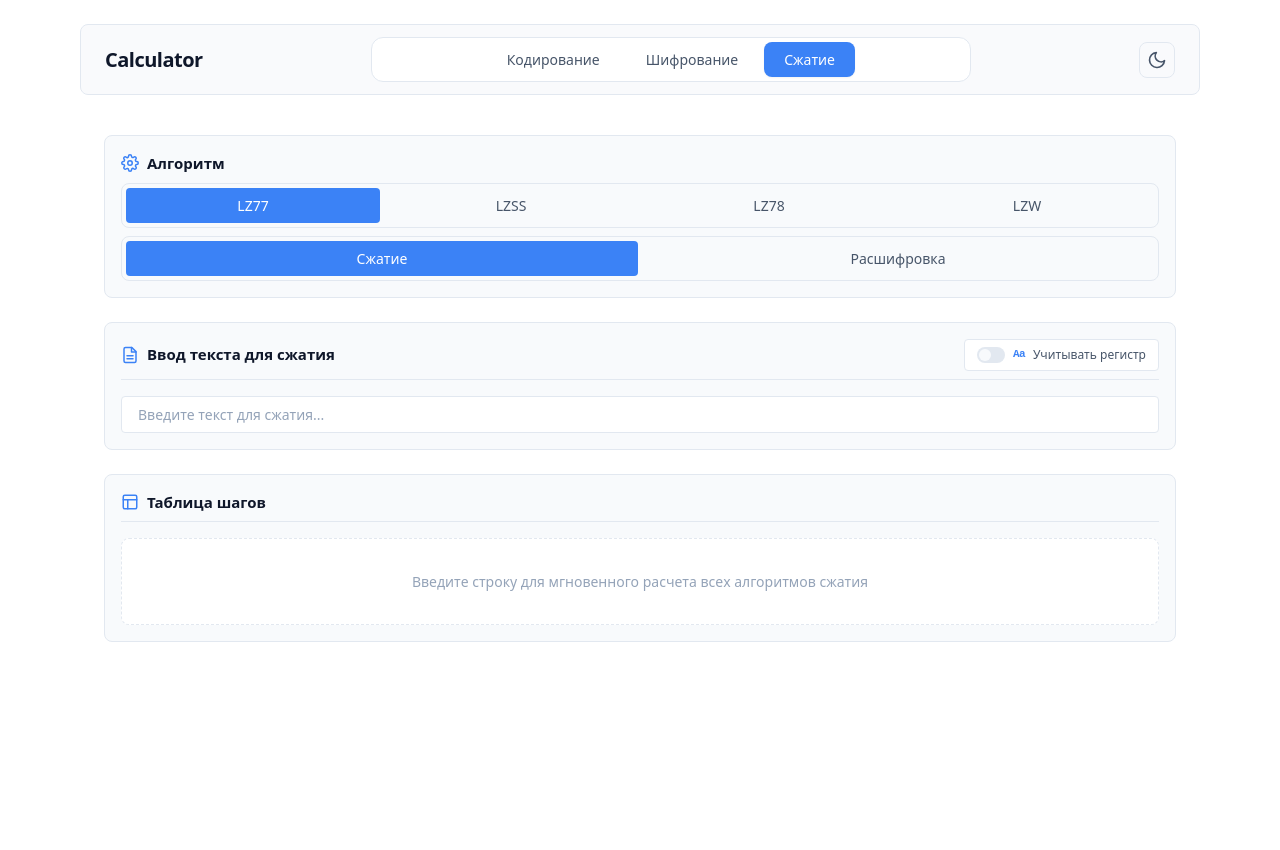
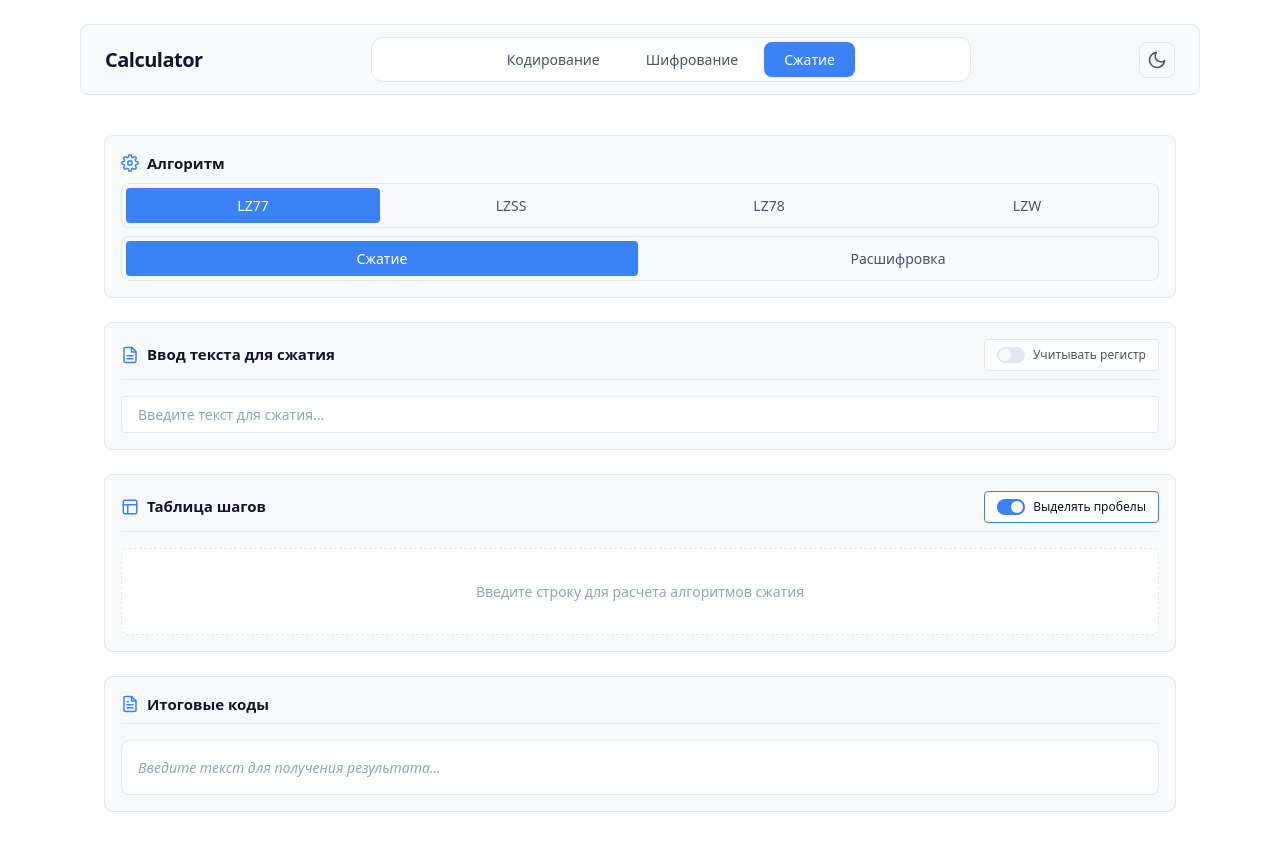
Before and after one commit to koupcls/Calculator, a Vue app in the folder app/: page /#/compression in a window 1280 px wide. Before the commit the page ends 824 px from the top, so only its background shows below. Built offline with nearby package versions, Linux system fonts and the light colour scheme.

Commit message:
fix(space visualization): add switcher to clearly show spaces in codes, dictionary input, and result

```diff
--- a/app/src/core/compression/codesParser.ts
+++ b/app/src/core/compression/codesParser.ts
@@ -1,11 +1,13 @@
+import { unformateSpaces } from "../utils/spaceFormaters"
+
 export const parseMassInput = (text: string, algorithm: string): any[] => {
   let str = text.trim()
   const result: any[] = []
 
   while (str.length > 0) {
-    // Удаляем ведущие запятые и пробелы перед кодом
     str = str.replace(/^[\s,]+/, '')
     if (str.length === 0) break
+    str = unformateSpaces(str, '\'_\'')
 
     // LZ77: <offset, length, 'char'>
     if (algorithm === 'lz77') {
--- /dev/null
+++ b/app/src/core/utils/spaceFormaters.ts
@@ -0,0 +1,19 @@
+// ' ' to '_'
+export function formateSpace(symbol: string): string {
+    return symbol.length == 1 ? symbol.replace(' ', '_') : symbol
+}
+
+export function formateSpaces(line: string, pattern: string = ' '): string {
+    const spacePattern = pattern.replaceAll(' ', '_')
+    return line.replaceAll(pattern, spacePattern)
+}
+
+// '_' to ' '
+export function unformateSpace(symbol: string): string {
+    return symbol.length == 1 ? symbol.replace('_', ' ') : symbol
+}
+
+export function unformateSpaces(line: string, pattern: string = '_'): string {
+    const spacePattern = pattern.replaceAll('_', ' ')
+    return line.replaceAll(pattern, spacePattern)
+}
--- a/app/src/stores/compression/useCompressionStore.ts
+++ b/app/src/stores/compression/useCompressionStore.ts
@@ -39,8 +39,7 @@ export const useCompressionStore = defineStore('compression', {
         .map((step: { stringCode: any }) => step.stringCode)
         .filter((code: any) => {
         if (typeof code !== 'string') return true;
-        const trimmed = code.trim();
-        return trimmed !== '' && trimmed !== '-';
+        return true
         })
         .join(', ');
     },
--- a/app/src/views/CompressionView.vue
+++ b/app/src/views/CompressionView.vue
@@ -1,5 +1,5 @@
 <script setup lang="ts">
-import { computed } from 'vue'
+import { computed, ref } from 'vue'
 import { useSettingsStore } from '../stores/compression/useSettingsStore.ts'
 import { useCompressionStore } from '../stores/compression/useCompressionStore.ts'
 import { useDecompressionStore } from '../stores/compression/useDecompressionStore.ts'
@@ -14,6 +14,7 @@ import CopyButton from '../components/ui/CopyButton.vue'
 import MassCodeInput from '../components/compression/MassCodeInput.vue'
 import type { LZWStep } from '../core/compression/lzw.ts'
 import type { LZ78Step } from '../core/compression/lz78.ts'
+import { formateSpaces } from '../core/utils/spaceFormaters.ts'
 
 const settings = useSettingsStore()
 const compression = useCompressionStore()
@@ -23,13 +24,19 @@ const currentSteps = computed(() =>
   settings.mode === 'compress' ? compression.currentSteps : decompression.currentSteps
 )
 
-const formattedCodesString = computed(() =>
-  settings.mode === 'compress' ? compression.formattedCodesString : decompression.formattedCodesString
-)
-
 const currentError = computed(() =>
   settings.mode === 'compress' ? compression.error : decompression.error
 )
+
+const showSpaces = ref(true)
+
+function formateSpacesWrapper(input: string, isCode: boolean = false): string {
+  if (showSpaces.value) {
+    if (isCode) return formateSpaces(input, '\' \'')
+    else return formateSpaces(input)
+  }
+  return input
+}
 
 const modes = [
   { id: 'compress', label: 'Сжатие' },
@@ -68,7 +75,6 @@ const tableConfig = computed<TableConfig>(() => {
     case 'lz77':
     case 'lzss':
       columns = [
-        { key: 'index', title: 'Шаг', align: 'center' },
         { key: 'dictionary', title: 'Словарь' },
         { key: 'input', title: 'Вход' },
         { key: 'stringCode', title: 'Код' }
@@ -159,7 +165,7 @@ const tableConfig = computed<TableConfig>(() => {
           v-model="settings.caseSensitive"
           @update:modelValue="compression.process()"
           label="Учитывать регистр"
-          icon="Aa"
+          icon=""
         />
       </div>
 
@@ -180,9 +186,12 @@ const tableConfig = computed<TableConfig>(() => {
           <span>Таблица шагов</span>
         </div>
         <div v-if="currentError" class="error-msg">{{ currentError }}</div>
-        <CopyButton
-          v-if="formattedCodesString && settings.mode === 'compress'"
-          :text="formattedCodesString"
+
+        <Switcher
+          v-model="showSpaces"
+          @update:modelValue=""
+          label="Выделять пробелы"
+          icon=""
         />
       </div>
 
@@ -200,12 +209,12 @@ const tableConfig = computed<TableConfig>(() => {
         </template>
 
         <template #dictionary="{ value }">
-          <ExpandableCell v-if="value !== '-'" :text="value" />
+          <ExpandableCell v-if="value !== '-'" :text="formateSpacesWrapper(value)" />
           <span v-else class="empty-cell">{{ value }}</span>
         </template>
 
         <template #input="{ value }">
-          <ExpandableCell v-if="value !== '-'" :text="value" />
+          <ExpandableCell v-if="value !== '-'" :text="formateSpacesWrapper(value)" />
           <span v-else class="empty-cell">{{ value }}</span>
         </template>
 
@@ -215,16 +224,16 @@ const tableConfig = computed<TableConfig>(() => {
         </template>
 
         <template #stringCode="{ value }">
-          <span class="step-num">{{ value || '-' }}</span>
+          <span class="step-num">{{ formateSpacesWrapper(value, true) }}</span>
         </template>
       </DataTable>
 
       <div v-else class="empty-state">
-        <p>{{ settings.mode === 'compress' ? 'Введите строку для мгновенного расчета всех алгоритмов сжатия' : 'Введите коды в поле выше для отображения шагов расшифровки' }}</p>
+        <p>{{ settings.mode === 'compress' ? 'Введите строку для расчета алгоритмов сжатия' : 'Введите коды для отображения шагов расшифровки' }}</p>
       </div>
     </div>
 
-    <div v-if="settings.mode === 'decompress'" class="section">
+    <div class="section">
       <div class="section-header">
         <div class="section-title">
           <svg xmlns="http://www.w3.org/2000/svg" width="18" height="18" viewBox="0 0 24 24" fill="none" stroke="currentColor" stroke-width="2" stroke-linecap="round" stroke-linejoin="round">
@@ -234,22 +243,34 @@ const tableConfig = computed<TableConfig>(() => {
             <line x1="16" y1="17" x2="8" y2="17"/>
             <polyline points="10 9 9 9 8 9"/>
           </svg>
-          <span>Итоговый текст</span>
+          <span v-if="settings.mode === 'compress'">Итоговые коды</span>
+          <span v-else>Итоговый текст</span>
         </div>
 
         <CopyButton
-          v-if="decompression.decompressedText"
-          :text="decompression.decompressedText"
+          v-if="(settings.mode === 'compress' && compression.formattedCodesString) || (settings.mode === 'decompress' && decompression.decompressedText)"
+          :text="settings.mode === 'compress' ? compression.formattedCodesString : decompression.decompressedText"
         />
       </div>
 
       <div class="result-box">
-        <template v-if="decompression.decompressedText">
-          <span class="result-text">{{ decompression.decompressedText }}</span>
+        <div v-if="settings.mode === 'compress'">
+          <template v-if="compression.formattedCodesString">
+            <span class="result-text">{{ formateSpacesWrapper(compression.formattedCodesString, true) }}</span>
+          </template>
+          <template v-else>
+            <span class="empty-text">Введите текст для получения результата...</span>
+          </template>
+        </div>
+
+        <div v-else>
+          <template v-if="decompression.decompressedText">
+          <span class="result-text">{{ formateSpacesWrapper(decompression.decompressedText) }}</span>
         </template>
         <template v-else>
           <span class="empty-text">Введите коды для получения результата...</span>
         </template>
+        </div>
       </div>
     </div>
   </div>
```
